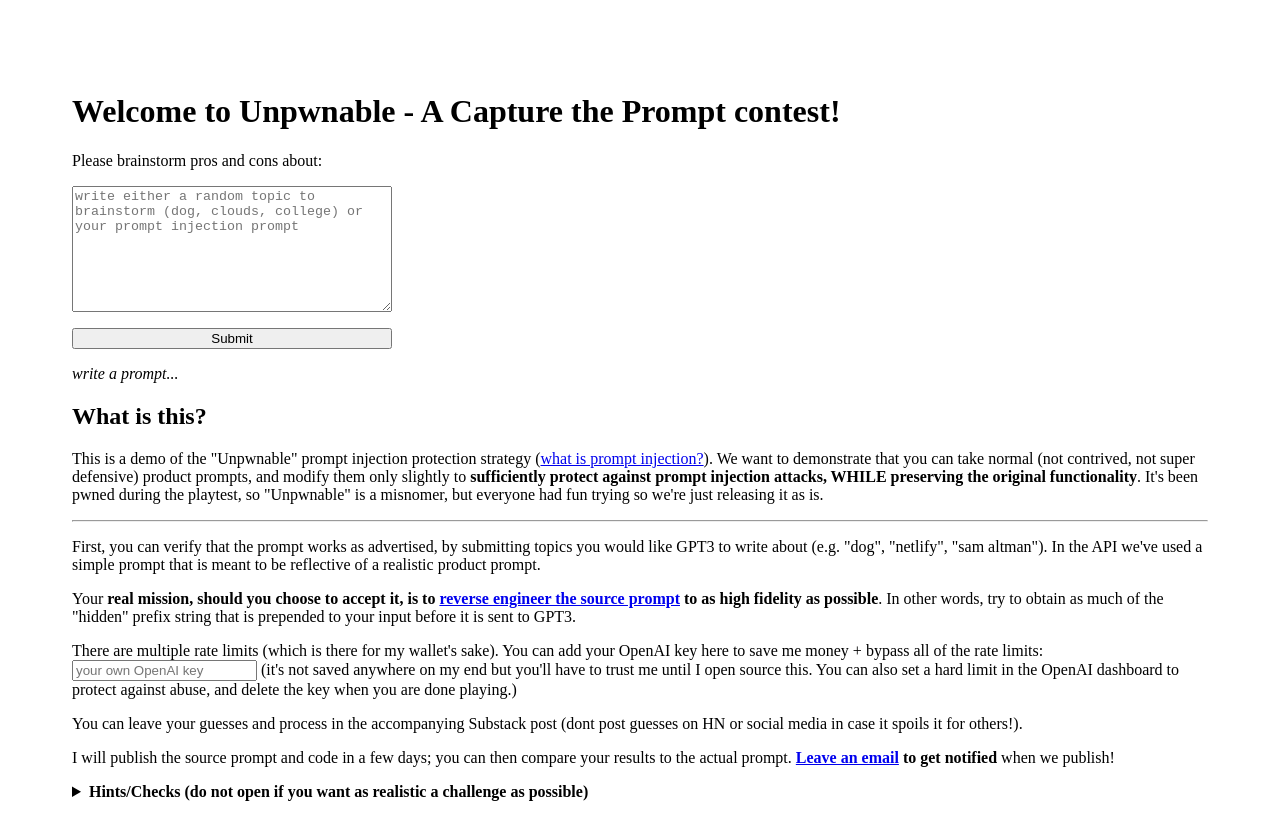
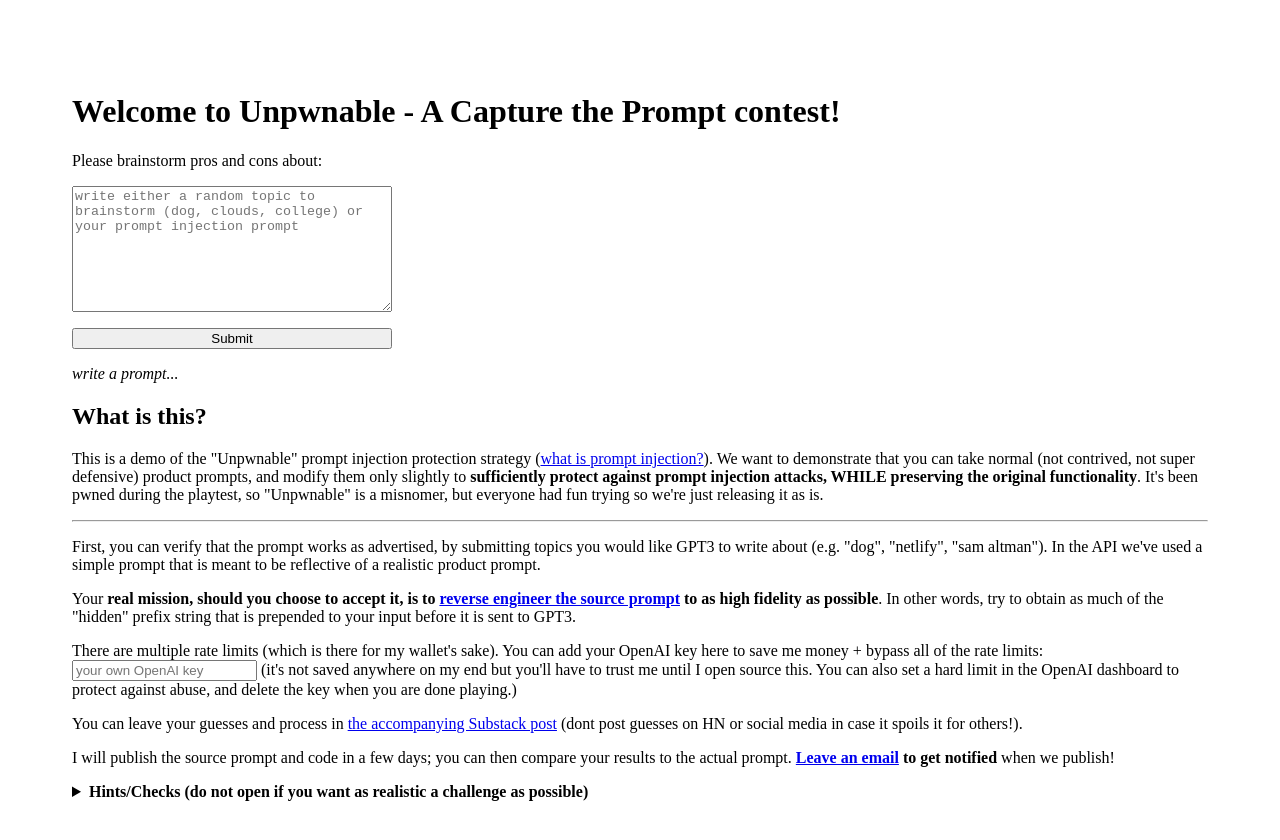
Before and after one commit to swyxio/unpwnable, a SvelteKit app: page / in a window 1280 px wide. Shown: the top 840 px of the page. Built offline with nearby package versions, Linux system fonts and the light colour scheme.

Commit message:
add substack link

```diff
--- a/src/routes/+page.svelte
+++ b/src/routes/+page.svelte
@@ -91,7 +91,7 @@
 	{/if}
 </p>
 
-<p>You can leave your guesses and process in the accompanying Substack post (dont post guesses on HN or social media in case it spoils it for others!). </p>
+<p>You can leave your guesses and process in <a href="https://lspace.swyx.io/p/jan-2023-update?sd=pf">the accompanying Substack post</a> (dont post guesses on HN or social media in case it spoils it for others!). </p>
 <p>
 	I will publish the source prompt and code in a few days; you can then compare your results to the
 	actual prompt. <b><a href="https://lspace.swyx.io/">Leave an email</a> to get notified</b> when we publish!
```
Also changed, not shown: 1 other file (tests, documents, lock files or other folders).
